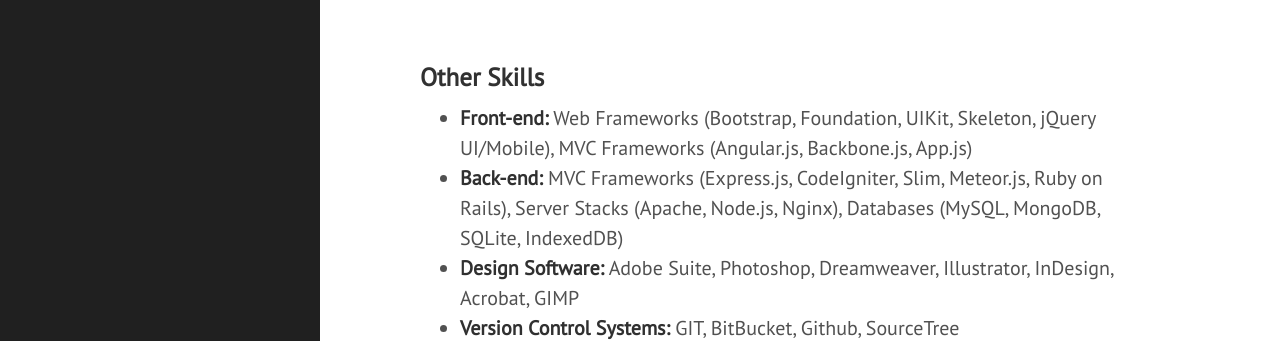
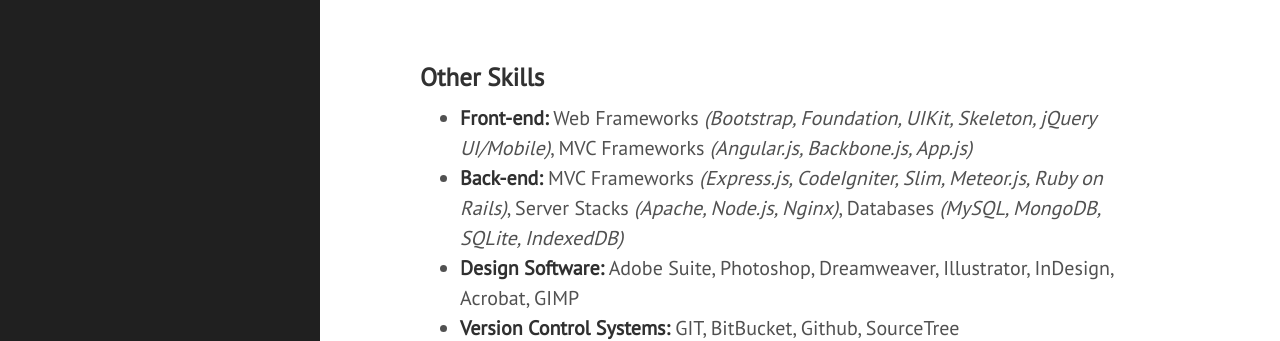
Before and after one commit to chrisdiana/cdmedia.github.io, a Jekyll site: the page built from about.md, in a window 1280 px wide and 900 px high, scrolled down 3179 px. Shown: the part 155-496 px from the top of the window. Built offline with Jekyll 4.4.1, drawn with Linux system fonts in a browser that asks for light colours; nearby versions of some CDN libraries; Markdown is read by kramdown in place of the engine named in the settings.

```diff
--- a/about.md
+++ b/about.md
@@ -129,8 +129,8 @@ Feel free to download my resume by clicking the link below:
 
 ### Other Skills
 
-* **Front-end:** Web Frameworks (Bootstrap, Foundation, UIKit, Skeleton, jQuery UI/Mobile), MVC Frameworks (Angular.js, Backbone.js, App.js)
-* **Back-end:** MVC Frameworks (Express.js, CodeIgniter, Slim, Meteor.js, Ruby on Rails), Server Stacks (Apache, Node.js, Nginx), Databases (MySQL, MongoDB, SQLite, IndexedDB)
+* **Front-end:** Web Frameworks *(Bootstrap, Foundation, UIKit, Skeleton, jQuery UI/Mobile)*, MVC Frameworks *(Angular.js, Backbone.js, App.js)*
+* **Back-end:** MVC Frameworks *(Express.js, CodeIgniter, Slim, Meteor.js, Ruby on Rails)*, Server Stacks *(Apache, Node.js, Nginx)*, Databases *(MySQL, MongoDB, SQLite, IndexedDB)*
 * **Design Software:** Adobe Suite, Photoshop, Dreamweaver, Illustrator, InDesign, Acrobat, GIMP
 * **Version Control Systems:** GIT, BitBucket, Github, SourceTree
 * **CMS/CRM:** Wordpress, Joomla, ExpressionEngine, PulseCMS, MonstraCMS, AnchorCMS, Magento, SugarCRM, vTiger, WooCommerce, PageKit
```
